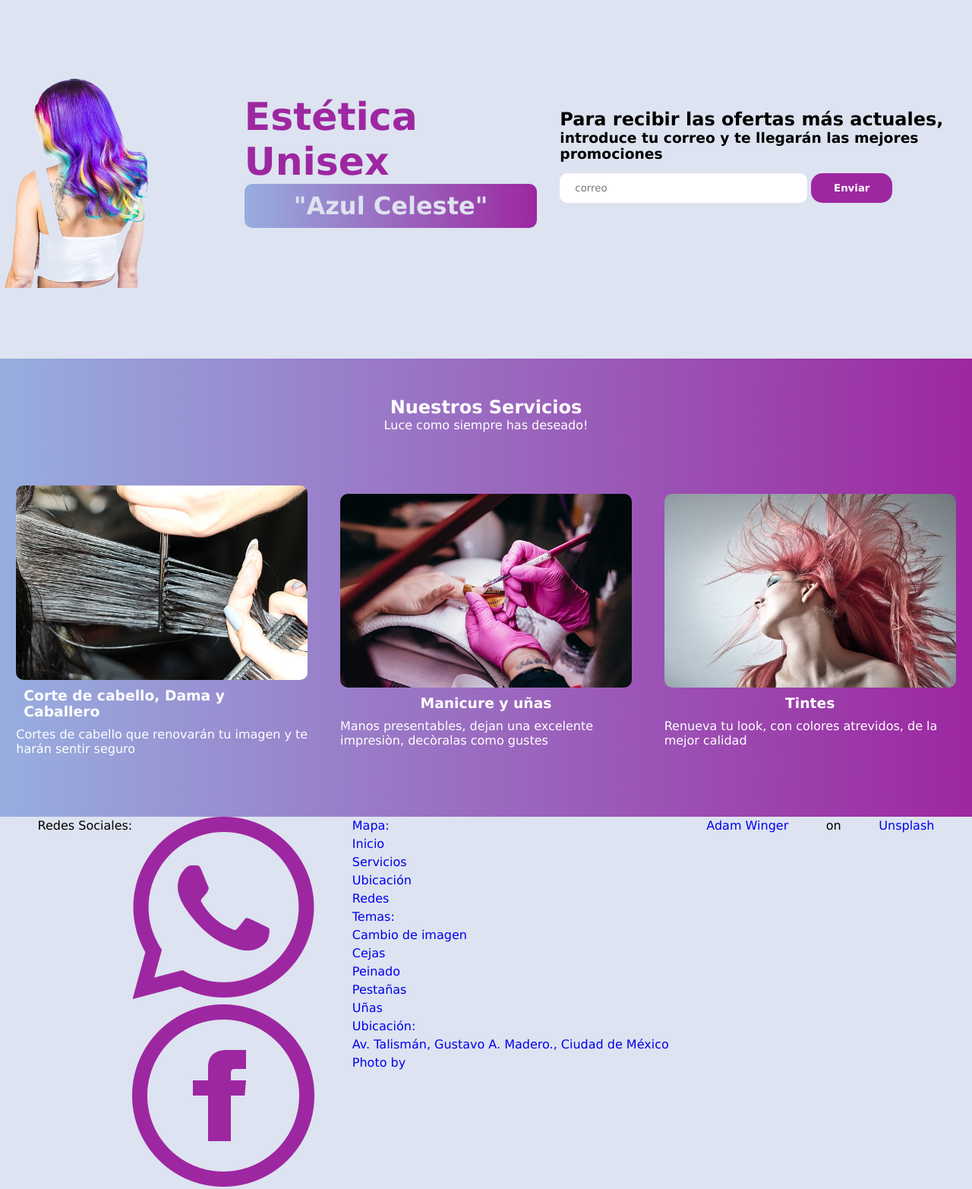
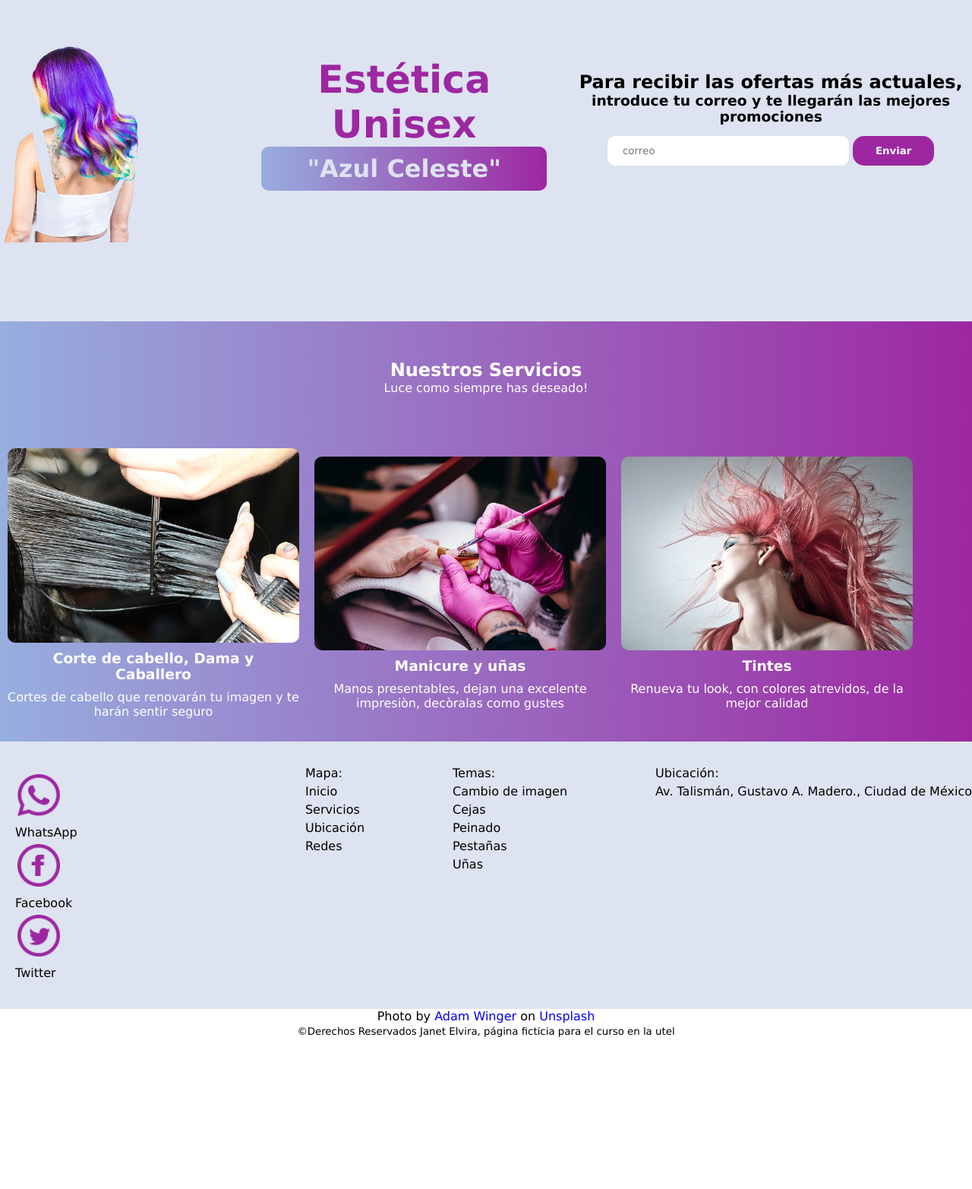
Before and after one commit to janetelvira15/CELESTE-AZUL, a plain HTML site: page PROYECTO_1/index.html in a window 1280 px wide. Shown: the part 97-1662 px from the top of the page at 76% size. After the commit the page ends 1463 px from the top, so only its background shows below. Drawn offline with Linux system fonts and the light colour scheme.

Commit message:
estilo_responsivo

```diff
--- /dev/null
+++ b/PROYECTO_1/estilo copy.css
@@ -0,0 +1,206 @@
+
+/*Reseteo de estilos*/
+* {
+    list-style: none;
+    padding: 0;
+    margin: 0;
+    box-sizing: border-box;
+    text-decoration: none;
+    font-family: 'Lucida Sans', 'Lucida Sans Regular', 'Lucida Grande', 'Lucida Sans Unicode', Geneva, Verdana, sans-serif;
+}
+
+header {
+    background: linear-gradient(to right,#97aedf, #9d27a1);
+    position: fixed;
+    width: 100%;
+
+}
+
+/*Sección jumbotron*/
+
+
+
+.jumbotron {
+    display: flex;
+    height: 65vh;
+    align-items: center;
+    background: #dde3f0;
+    justify-content:space-around;
+    flex-direction: row-reverse;
+  /*  background: url('./img/tijeras_cepillos.jpg') no-repeat center center cover; */
+}
+
+
+
+.correo-jumbotron {
+    background: #dde3f0;
+    color: linear-gradient(to right, #97aedf,#9d27a1);
+
+}
+
+.img-text {
+    background: linear-gradient(to right, #97aedf,#9d27a1);
+    width: 50%;
+
+}
+
+.img-jumbotron img {
+
+   width: 70%;
+
+}
+.text-jumbotron {
+    font-size: 2.1rem;
+    color: #9d27a1;
+    padding-right: 30px;
+}
+
+input {
+    border-radius: 10px;
+    width: 60%;
+    padding: 12px 20px;
+    margin: 15px 0;
+    border: none;
+}
+
+button {
+    border-radius: 15px;
+    padding: 12px 30px;
+    border: none;
+    color: white;
+    display: inline-block;
+    background: #9d27a1;
+    font-weight: 700;
+}
+
+.nombre_negocio {
+    background: linear-gradient(to right, #97aedf,#9d27a1);
+    color: #dde3f0;
+    padding: 10px;
+    border-radius: 10px;
+    font-size: 2rem;
+    text-align: center;
+}
+
+
+
+/*Seccion Servicios*/
+
+.Servicios {
+
+    background-color:rgba(83, 3, 94, 0.678);
+}
+
+.grupo-tarjeta-servicio {
+
+    display: flex;
+    justify-content: space-around;
+    flex-direction: row;
+    align-items: center;
+    flex-wrap: wrap;
+
+}
+
+
+
+
+
+
+footer {
+    display: flex;
+    justify-content: space-between;
+    background-color: #dde3f0;
+
+    line-height: 1.5rem;
+    padding-top: 30px;
+    padding-bottom: 30px;
+
+}
+
+.icon-redes {
+    display: flex;
+
+}
+
+.icon-redes li img {
+
+   width: 20%;
+   padding: 3px;
+   align-items: center;
+
+}
+/*media queries*/
+
+@media screen and (min-width: 700px) {
+    .navbar-cambio-btn {
+        display: none;
+    }
+
+    .menu {
+        display: flex;
+        justify-content: flex-end;
+        align-items: center;
+
+
+    }
+    .menu li {
+        padding: 10px;
+        margin: 5px;
+        font-size: 1    rem;
+        font-family: 'Lucida Sans', 'Lucida Sans Regular', 'Lucida Grande', 'Lucida Sans Unicode', Geneva, Verdana, sans-serif;
+
+    }
+
+    .menu li a {
+        padding: 10px;
+        margin: 5px;
+        font-size: 1    rem;
+        font-family: 'Lucida Sans', 'Lucida Sans Regular', 'Lucida Grande', 'Lucida Sans Unicode', Geneva, Verdana, sans-serif;
+        color:white;
+    }
+
+    .menu li a:hover {
+        background-color: #6d6eb1;
+        color:white;
+    }
+
+    .Servicios {
+
+        background: linear-gradient(to right,#97aedf, #9d27a1) /*rgba(83, 3, 94, 0.678);*/
+    }
+
+    .titulo-servicios {
+        padding: 50px;
+        color: white;
+        text-align: center;
+    }
+
+    .tarjeta-sevicio {
+        display: flex;
+        justify-content: center;
+        align-items: center;
+        flex-direction: column;
+        background-color: transparent;
+        margin: 10px;
+        width: 30%;
+        color: white;
+    }
+
+    .tarjeta-sevicio .titulo-tarjeta {
+        margin:10px;
+    }
+    .tarjeta-sevicio > img {
+        width: 100%;
+        margin-top: 10px;
+        border-radius: 10px;
+
+    }
+    .titulo-servicios,texto-servicios {
+        margin: auto;
+    }
+
+ .referencia {
+     text-align: center;
+ }
+
+}
--- a/PROYECTO_1/estilo.css
+++ b/PROYECTO_1/estilo.css
@@ -10,17 +10,204 @@
 }
 
 header {
-    background: linear-gradient(to right,#97aedf, #9d27a1);
+   display:none
+
+}
+
+/*Sección jumbotrón*/
+.jumbotron {
+    display: flex;
+    height: 100%;
+    align-items: center;
+    background: #dde3f0;
+    justify-content:space-around;
+    flex-direction: column;
+
+  /*  background: url('./img/tijeras_cepillos.jpg') no-repeat center center cover; */
+}
+
+.correo-jumbotron {
+    text-align: center;
+    background: #dde3f0;
+    color: linear-gradient(to right, #97aedf,#9d27a1);
+
+}
+
+.img-jumbotron img {
+
+    width: 100%;
+
+ }
+ .text-jumbotron {
+     font-size: 2.1rem;
+     color: #9d27a1;
+     padding: 30px;
+     text-align: center;
+
+ }
+
+ input {
+     border-radius: 10px;
+     width: 60%;
+     padding: 12px 20px;
+     margin: 15px 0;
+     border: none;
+ }
+
+ button {
+     border-radius: 15px;
+     padding: 12px 30px;
+     border: none;
+     color: white;
+     display: inline-block;
+     background: #9d27a1;
+     font-weight: 700;
+ }
+
+ .nombre_negocio {
+     text-align: center;
+     background: linear-gradient(to right, #97aedf,#9d27a1);
+     color: #dde3f0;
+     padding: 10px;
+     border-radius: 10px;
+     font-size: 2rem;
+     text-align: center;
+ }
+
+
+
+
+
+
+
+
+/*Seccion Servicios*/
+
+.Servicios {
+
+        background: linear-gradient(to right,#97aedf, #9d27a1) /*rgba(83, 3, 94, 0.678);*/
+}
+
+.titulo-servicios {
+    padding: 10px;
+    color: white;
+    text-align: center;
+}
+
+.tarjeta-sevicio {
+    display: flex;
+    justify-content: center;
+    align-items: center;
+    flex-direction: column;
+    background-color: transparent;
+    margin: 10px 10px 0 10px;
+    width: 95%;
+    color: white;
+    text-align: center;
+}
+
+.tarjeta-sevicio .titulo-tarjeta {
+    margin:10px;
+}
+.tarjeta-sevicio > img {
+    width: 100%;
+    margin-top: 10px;
+    border-radius: 10px;
+
+}
+.titulo-servicios,texto-servicios {
+    text-align: center;
+}
+
+
+
+
+
+
+footer {
+    display: flex;
+    background-color: #dde3f0;
+    flex-wrap: wrap;
+    line-height: 1.5rem;
+
+}
+
+.rs {
+    display: none;
+}
+
+.icon-redes {
+    display: flex;
+    align-items: center;
+    justify-content: center;
+    padding: 10px 20px 5px 20px;
+
+}
+
+.icon-redes li img {
+
+   width: 50px;
+   padding: 2px;
+
 
 
 }
 
-/*Sección jumbotron*/
+.footer-mapa {
+    padding: 7px;
+}
 
-main {
-    display: flex;
-    flex-direction: column;
+.footer-tema {
+    padding: 7px;
 }
+
+/*media queries*/
+
+@media screen and (min-width: 700px) {
+
+    header {
+        display: block;
+        background: linear-gradient(to right,#97aedf, #9d27a1);
+        position: fixed;
+        width: 100%;
+
+    }
+
+    .navbar-cambio-btn {
+        display: none;
+    }
+
+    .menu {
+        display: flex;
+        justify-content: flex-end;
+        align-items: center;
+
+
+    }
+    .menu li {
+        padding: 10px;
+        margin: 5px;
+        font-size: 1    rem;
+        font-family: 'Lucida Sans', 'Lucida Sans Regular', 'Lucida Grande', 'Lucida Sans Unicode', Geneva, Verdana, sans-serif;
+
+    }
+
+    .menu li a {
+        padding: 10px;
+        margin: 5px;
+        font-size: 1    rem;
+        font-family: 'Lucida Sans', 'Lucida Sans Regular', 'Lucida Grande', 'Lucida Sans Unicode', Geneva, Verdana, sans-serif;
+        color:white;
+    }
+
+    .menu li a:hover {
+        background-color: #6d6eb1;
+        color:white;
+    }
+
+    /*Sección jumbotron*/
+
+
 
 .jumbotron {
     display: flex;
@@ -29,6 +216,7 @@ main {
     background: #dde3f0;
     justify-content:space-around;
     flex-direction: row-reverse;
+
   /*  background: url('./img/tijeras_cepillos.jpg') no-repeat center center cover; */
 }
 
@@ -48,7 +236,7 @@ main {
 
 .img-jumbotron img {
 
-   width: 70%;
+   width: 67%;
 
 }
 .text-jumbotron {
@@ -85,86 +273,18 @@ button {
 }
 
 
+/*Sección servicios */
 
-/*Seccion Servicios*/
-
-.Servicios {
-
-    background-color:rgba(83, 3, 94, 0.678);
-}
-
-.grupo-tarjeta-servicio {
-
-    display: flex;
-    justify-content: space-around;
-    flex-direction: row;
-    align-items: center;
-    flex-wrap: wrap;
-    margin-bottom: 70px;
-}
-
-
-.icon-redes {
-    display: flex;
-
-}
-
-icon-redes {
-    height: 10%;
-    padding: 5px;
-}
-
-footer {
-    display: flex;
-    background-color: #dde3f0;
-    justify-content: space-evenly;
-    line-height: 1.5rem;
-
-}
-/*media queries*/
-
-@media screen and (min-width: 700px) {
-    .navbar-cambio-btn {
-        display: none;
-    }
-
-    .menu {
-        display: flex;
-        justify-content: flex-end;
-        align-items: center;
-
-
-    }
-    .menu li {
-        padding: 10px;
-        margin: 5px;
-        font-size: 1    rem;
-        font-family: 'Lucida Sans', 'Lucida Sans Regular', 'Lucida Grande', 'Lucida Sans Unicode', Geneva, Verdana, sans-serif;
-
-    }
-
-    .menu li a {
-        padding: 10px;
-        margin: 5px;
-        font-size: 1    rem;
-        font-family: 'Lucida Sans', 'Lucida Sans Regular', 'Lucida Grande', 'Lucida Sans Unicode', Geneva, Verdana, sans-serif;
-        color:white;
-    }
-
-    .menu li a:hover {
-        background-color: #6d6eb1;
-        color:white;
-    }
-
-    .Servicios {
-
-        background: linear-gradient(to right,#97aedf, #9d27a1) /*rgba(83, 3, 94, 0.678);*/
-    }
 
     .titulo-servicios {
         padding: 50px;
         color: white;
         text-align: center;
+    }
+
+    .grupo-tarjeta-servicio {
+        display: flex;
+        padding-bottom: 30px;
     }
 
     .tarjeta-sevicio {
@@ -173,7 +293,7 @@ footer {
         align-items: center;
         flex-direction: column;
         background-color: transparent;
-        margin: 10px;
+
         width: 30%;
         color: white;
     }
@@ -191,6 +311,46 @@ footer {
         margin: auto;
     }
 
+    footer {
+        display: flex;
+        flex-direction: row;
+        justify-content: space-between;
+        background-color: #dde3f0;
+
+        line-height: 1.5rem;
+        padding-top: 30px;
+        padding-bottom: 30px;
+
+    }
+
+    .rs {
+        display: block;
+    }
+
+    .icon-redes {
+        display: flex;
+
+    }
+
+    .icon-redes li img {
+
+       width: 25%;
+       padding: 3px;
+       align-items: center;
+
+    }
+
+    .footer-mapa {
+        padding: 0px;
+    }
+
+    .footer-tema {
+        padding: 0px;
+    }
 
 
+ .referencia {
+     text-align: center;
+ }
+
 }
--- a/PROYECTO_1/index.html
+++ b/PROYECTO_1/index.html
@@ -31,7 +31,7 @@
     </header>
 
     <main>
-     <section class="jumbotron">
+     <section class="jumbotron" id="Home">
         <div class="correo-jumbotron">
             <h2>Para recibir las ofertas más actuales,</h2>
             <h3>introduce tu correo y te llegarán las mejores promociones</h3>
@@ -58,7 +58,7 @@
 
      </section>
 
-     <section class="Servicios">
+     <section class="Servicios" id="Servicios">
         <div class="titulo-servicios">
             <h2 >Nuestros Servicios</h2>
             <p>Luce como siempre has deseado!</p>
@@ -104,17 +104,18 @@
 
     </main>
 
-    <footer>
+    <footer id="Mapa">
 
-        <div class=icon-redes>
-            Redes Sociales:
+        <div class="icon-redes">
             <ul>
-                <li><a href="#"><img src="img/iconmonstr-whatsapp-1-240.png" alt="whats"></a></li>
-                <li><a href="#"><img src="img/iconmonstr-facebook-5-240.png" alt="whats"></li>
-                <li><a href="#"><img src="img/iconmonstr-twitter-5-240.png" alt="whats"></li>
+
+                <li><a href="#"><img  src="img/iconmonstr-whatsapp-1-240.png" alt="whats"></a><span class="rs">WhatsApp</span></li>
+                <li><a href="#"><img src="img/iconmonstr-facebook-5-240.png" alt="whats"></a><span class="rs">Facebook</span></li>
+                <li><a href="#"><img  src="img/iconmonstr-twitter-5-240.png" alt="whats"></a><span class="rs">Twitter</span></li>
             </ul>
         </div>
-        <div>
+
+        <div class="footer-mapa">
             Mapa:
             <ul>
                 <li>Inicio</li>
@@ -124,7 +125,8 @@
 
             </ul>
         </div>
-        <div>
+
+        <div class="footer-tema">
             Temas:
             <ul>
                 <li>Cambio de imagen</li>
@@ -134,14 +136,16 @@
                 <li>Uñas</li>
             </ul>
         </div>
-        <div>
+        <div class="footer-ubica">
             Ubicación:
             <p>Av. Talismán, Gustavo A. Madero., Ciudad de México</p>
         </div>
 
-        Photo by <a href="https://unsplash.com/@awcreativeut?utm_source=unsplash&utm_medium=referral&utm_content=creditCopyText">Adam Winger</a> on <a href="https://unsplash.com/s/photos/haircut?utm_source=unsplash&utm_medium=referral&utm_content=creditCopyText">Unsplash</a>
+         </footer>
 
-    </footer>
+      <div class="referencia">   Photo by <a href="https://unsplash.com/@awcreativeut?utm_source=unsplash&utm_medium=referral&utm_content=creditCopyText">Adam Winger</a> on <a href="https://unsplash.com/s/photos/haircut?utm_source=unsplash&utm_medium=referral&utm_content=creditCopyText">Unsplash</a></div>
+  <div class="referencia"><small ><span>&#169;</span>Derechos Reservados Janet Elvira, página ficticia para el curso en la utel</small></div>
+
 
 </body>
 </html>
```
